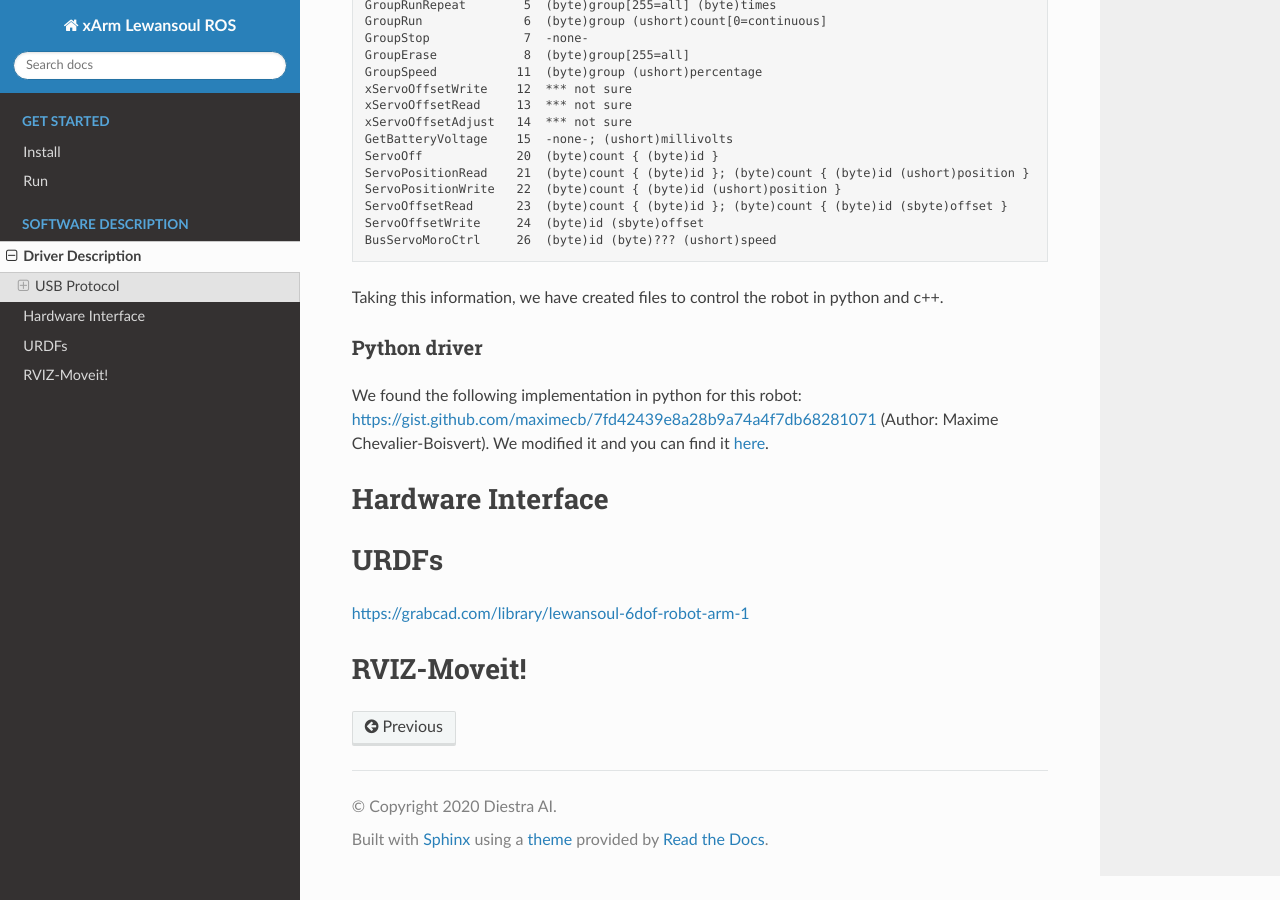
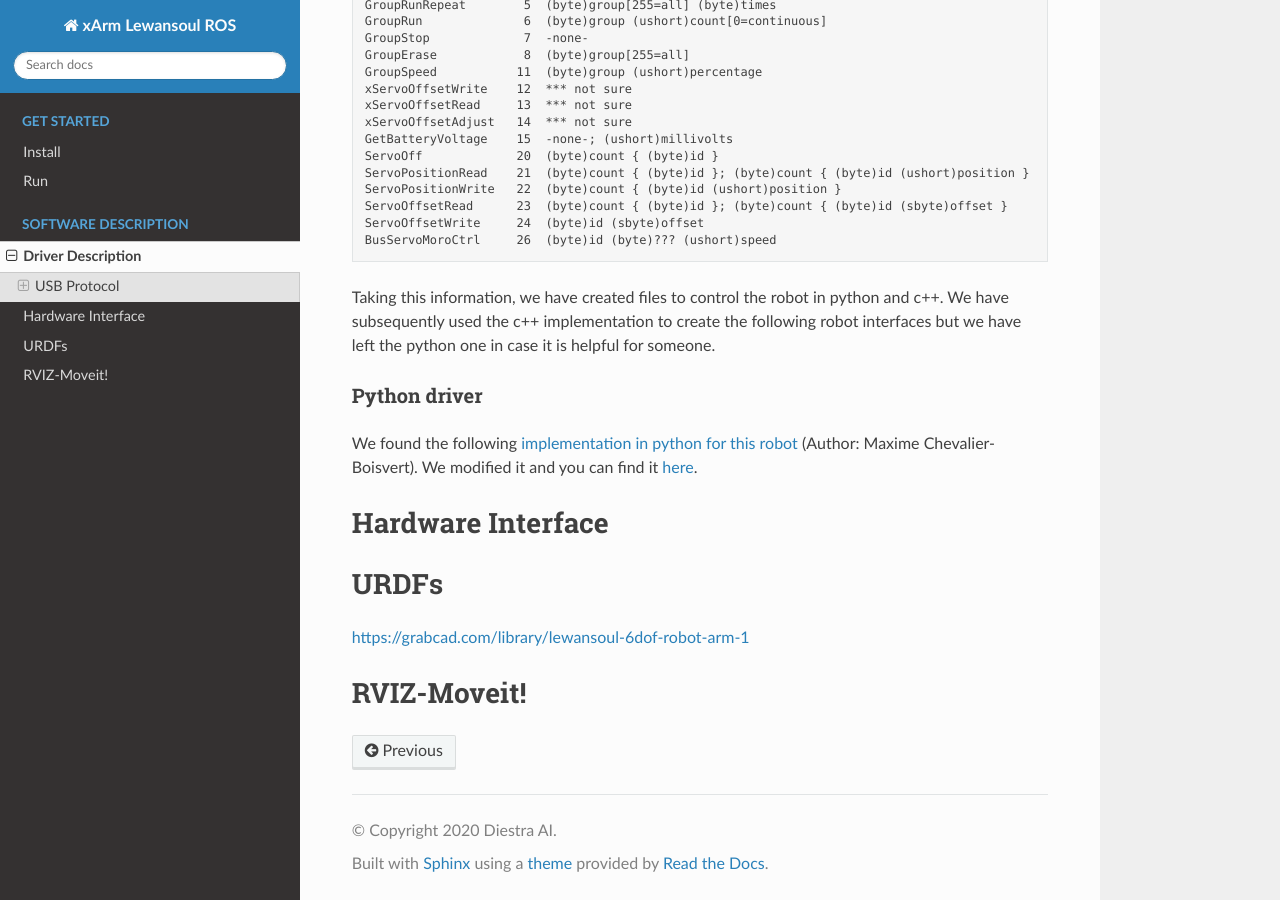
Before and after one commit to daira-ai/xArm_Lewansoul_ROS, a Sphinx documentation site: the page built from docs/user_guide/1_2_software_description.rst, in a window 1280 px wide and 900 px high, scrolled down 696 px. Built offline with Sphinx 7.4.7 and the Read the Docs theme 2.0.0, drawn with Linux system fonts in a browser that asks for light colours.

Commit message:
Update 1_2_software_description.rst

```diff
--- a/docs/user_guide/1_2_software_description.rst
+++ b/docs/user_guide/1_2_software_description.rst
@@ -48,12 +48,11 @@ The following are the set of available requests:
     ServoOffsetWrite     24  (byte)id (sbyte)offset
     BusServoMoroCtrl     26  (byte)id (byte)??? (ushort)speed
 
-Taking this information, we have created files to control the robot in python and c++.
+Taking this information, we have created files to control the robot in python and c++. We have subsequently used the c++ implementation to create the following robot interfaces but we have left the python one in case it is helpful for someone.
 
 Python driver
 *************
-We found the following implementation in python for this robot: https://gist.github.com/maximecb/7fd42439e8a28b9a74a4f7db68281071 (Author: Maxime Chevalier-Boisvert). We modified it and you can find it `here <https://github.com/diestra-ai/xArm_Lewansoul_ROS/blob/melodic-devel/xarm_hardware_interface/scripts/controller.py>`_.
-
+We found the following `implementation in python for this robot <https://gist.github.com/maximecb/7fd42439e8a28b9a74a4f7db68281071>`_ (Author: Maxime Chevalier-Boisvert). We modified it and you can find it `here <https://github.com/diestra-ai/xArm_Lewansoul_ROS/blob/melodic-devel/xarm_hardware_interface/scripts/controller.py>`_.
 
 
 Hardware Interface
```
